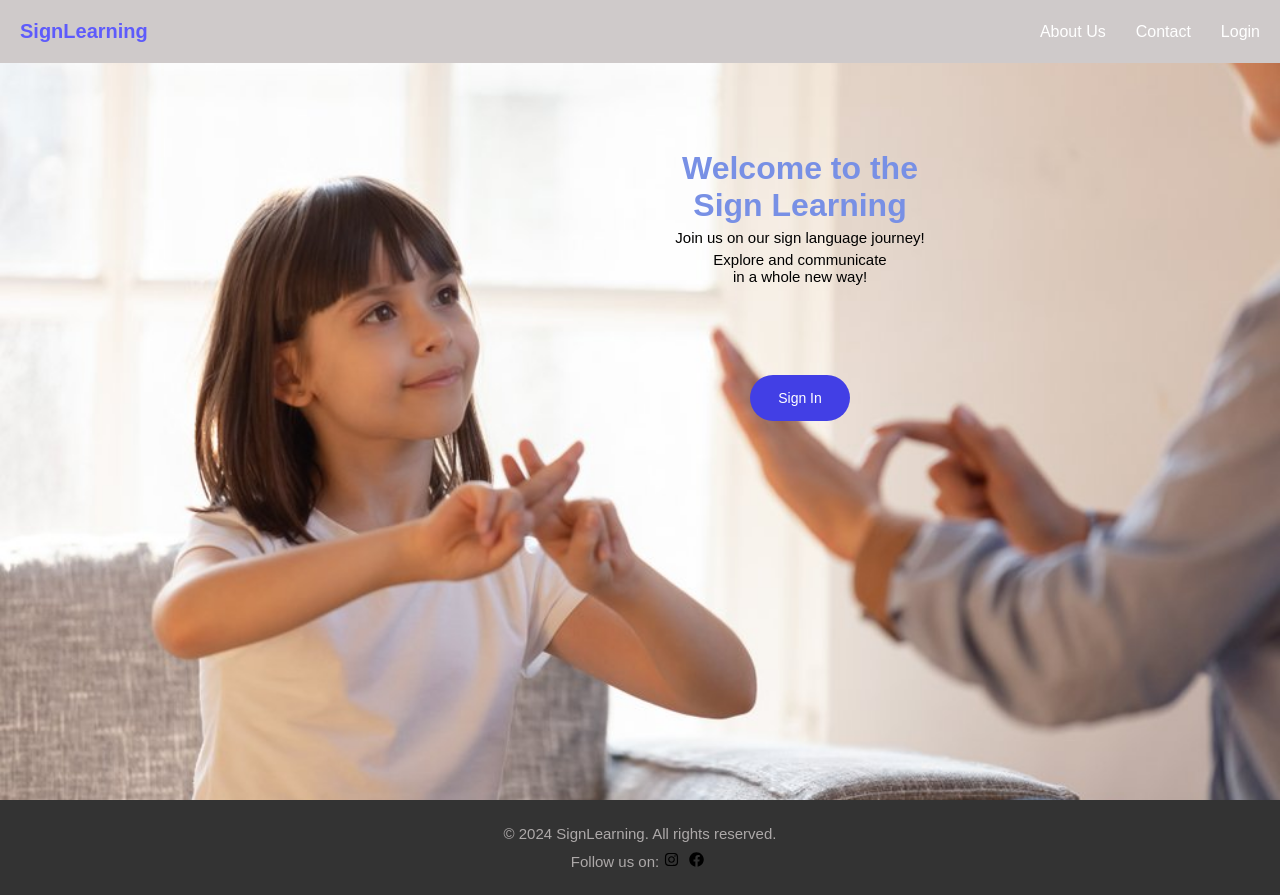
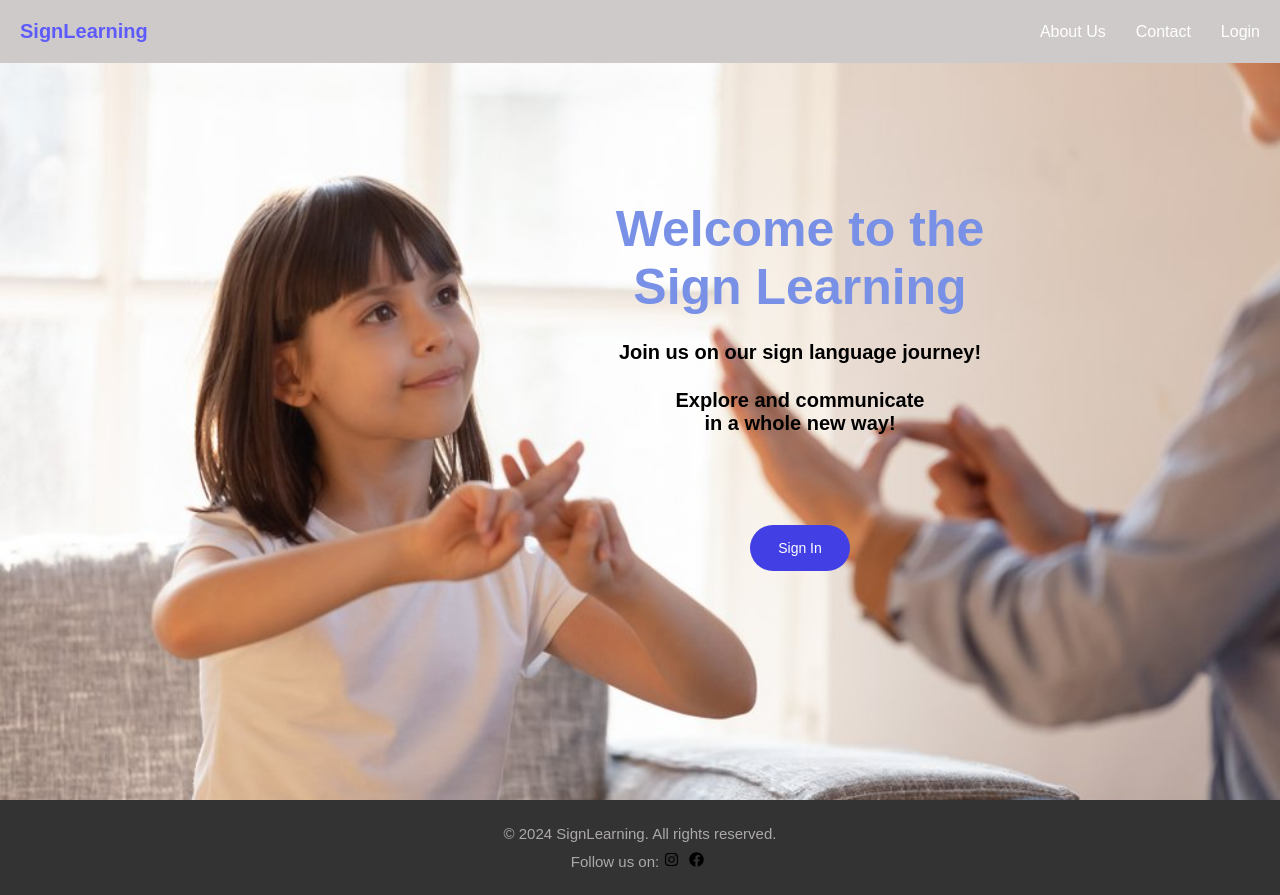
Before and after one commit to VihaFernando/Sign_Learning, a React (Create React App) app in the folder frontend/: page / in a window 1280 px wide. Built offline with nearby package versions, Linux system fonts and the light colour scheme.

Commit message:
changes few css changes

```diff
--- a/frontend/src/components/MainPage.css
+++ b/frontend/src/components/MainPage.css
@@ -24,10 +24,11 @@
 }
 
 .welcome-text {
-    margin-top: 150px;
+    margin-top: 200px;
     opacity: 0;
     transform: translateY(-20px);
     transition: opacity 0.5s, transform 1s;
+    font-size: 25px;
 }
 
 .welcome-text.animate {
@@ -43,6 +44,9 @@
 .sText {
     margin-left: 25%;
     color: rgb(0, 0, 0);
+    font-size: 20px;
+    margin-top: 25px;
+    font-weight: bold;
 }
 
 .signinbtn {
--- a/frontend/src/components/UserPopup.css
+++ b/frontend/src/components/UserPopup.css
@@ -54,7 +54,7 @@
 
 .sign-out:hover,
 .delete-account:hover {
-    background-color:rgb(28, 166, 221);
+    background-color: rgb(28, 166, 221);
 }
 
 .user-details {
@@ -64,4 +64,5 @@
 
 .user-details p {
     margin: 8px 0;
+    color: black;
 }
```
